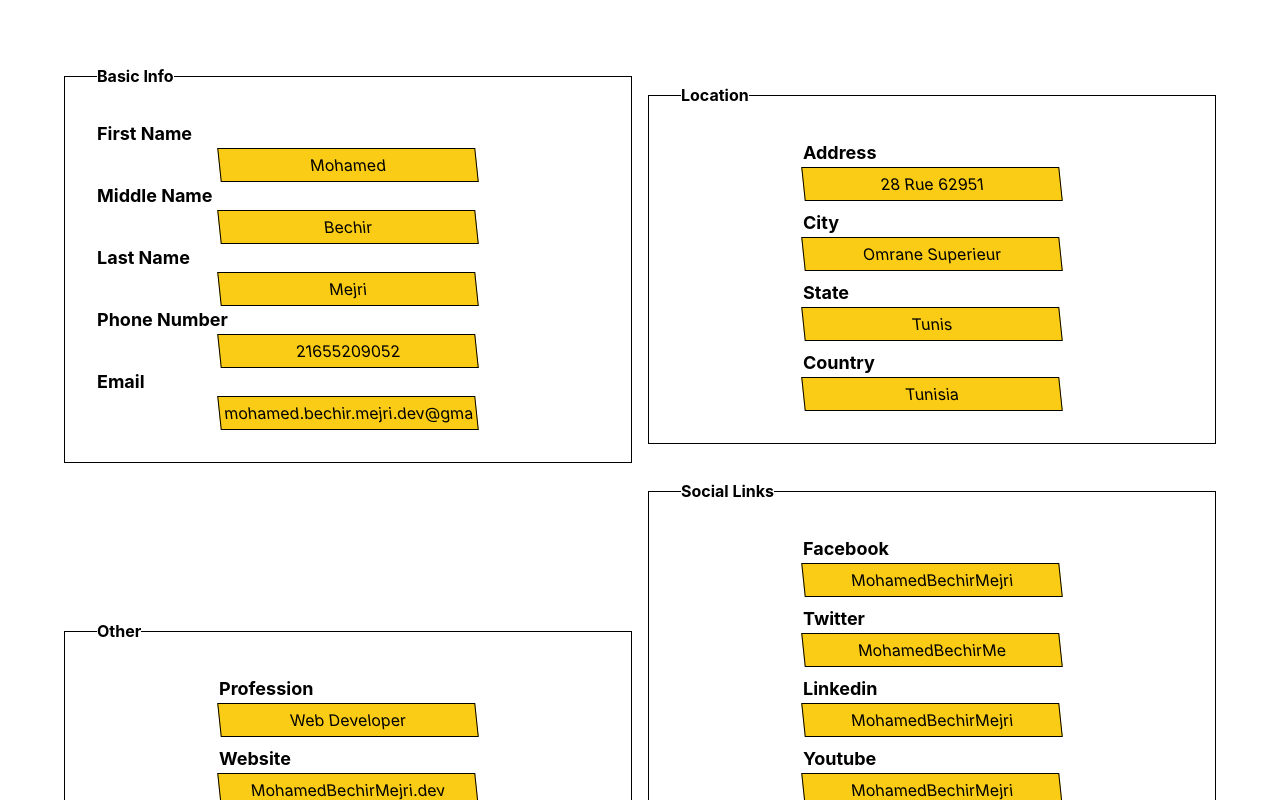
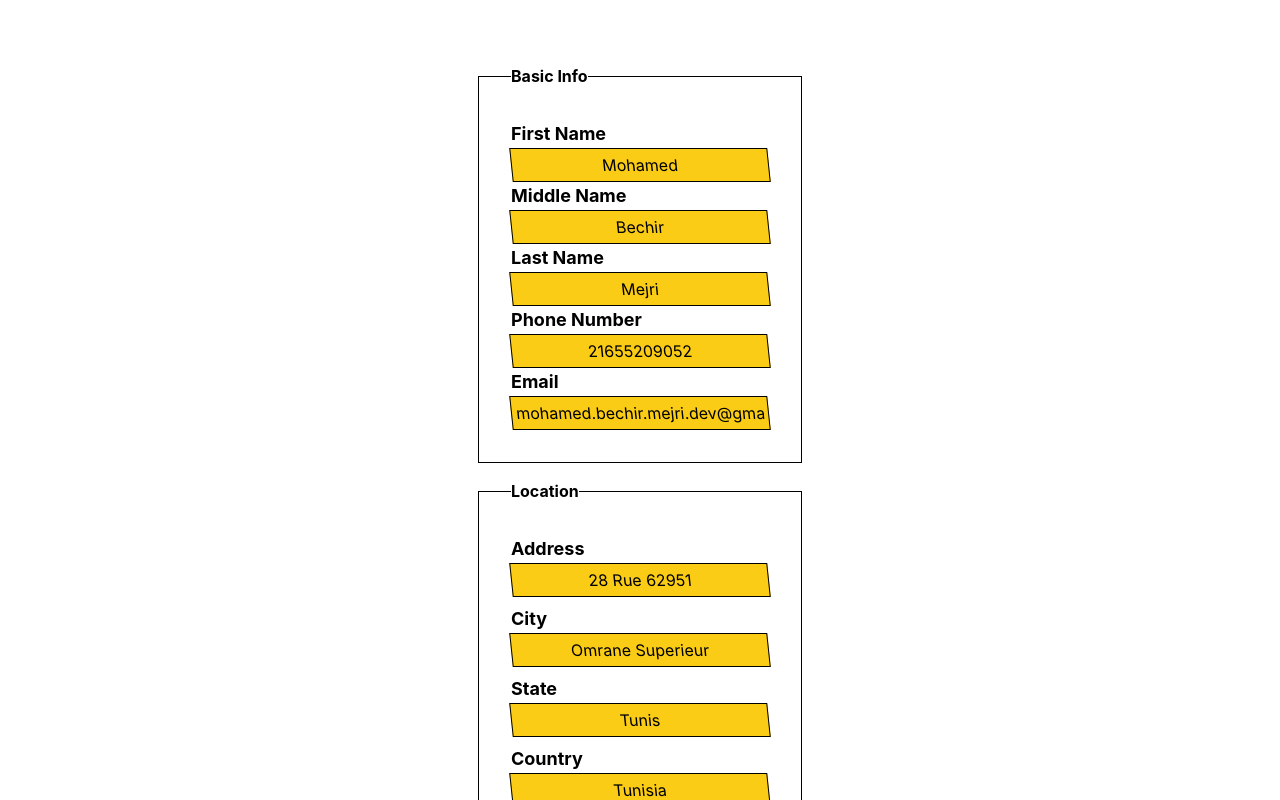
Before and after one commit to MohamedBechirMejri/cv-app-theodinproject, a React (Create React App) app: page / in a window 1280 px wide. Shown: the top 800 px of the page. Built offline with nearby package versions, Linux system fonts and the light colour scheme.

Commit message:
tweak style

```diff
--- a/src/Components/Edit/Edit.tsx
+++ b/src/Components/Edit/Edit.tsx
@@ -299,10 +299,10 @@ const Edit = ({
   };
 
   return (
-    <div className="flex flex-col items-center p-8">
+    <div className="flex flex-col items-center max-w-3xl p-8 m-auto">
       <form
         autoComplete="off"
-        className="grid items-center justify-center grid-cols-2 gap-4 p-8"
+        className="flex flex-col items-center justify-center gap-4 p-8 "
       >
         <fieldset className="p-8 border border-black ">
           <legend className="font-bold">Basic Info </legend>{" "}
```
